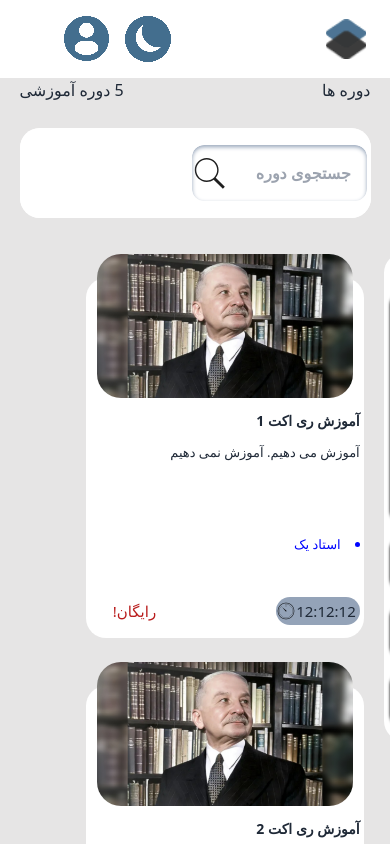
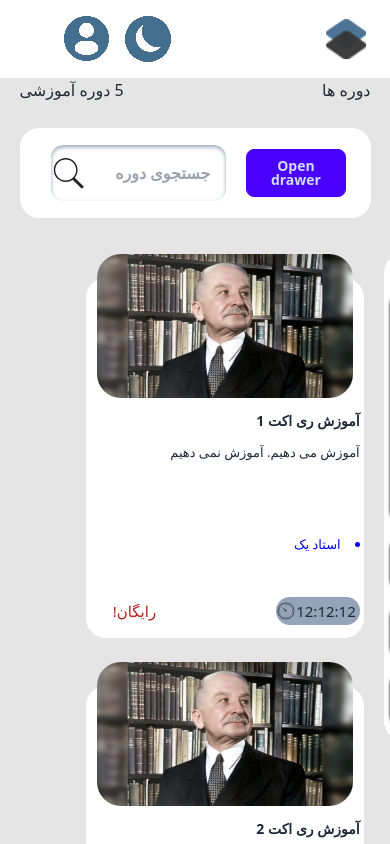
Before and after one commit to academy-react-summer1403/future-programmers, a React (Vite) app: page /courses in a window 390 px wide. Shown: the top 844 px of the page. Built offline with nearby package versions, Linux system fonts and the light colour scheme; a web font is replaced by a local one.

Commit message:
doing sideBar

```diff
--- /dev/null
+++ b/src/component/topCategory/TopCategory.jsx
@@ -0,0 +1,20 @@
+// import React from 'react'
+
+import FormField from "../Fields/FormField"
+
+function TopCategory() {
+  return (
+    <div className='items-center hidden max-sm:hidden md:flex'>
+        <h1 className='font-bold pr-2 mr-4 text-[15px] md:max-lg:text-[11px] md:max-lg:mr-[10px] md:max-lg:pr-0 md:max-lg:w-[75px] w-[97px] dark:text-white'>مرتب سازی</h1>
+
+        <FormField FieldTopic={'جدیدترین'} name={'New'}/>
+        <FormField FieldTopic={'پرفروش ترین'} name={'BestSelling'}/>
+        <FormField FieldTopic={'گران ترین'} name={'Expensive'}/>
+        <FormField FieldTopic={'ارزان ترین'} name={'Cheap'}/>
+
+        <button type='submit'  className='bg-slate-400 p-4 md:max-lg:p-2 text-[16px] md:max-lg:text-[14px]  rounded-xl mr-[180px] md:max-lg:mr-[40px] dark:text-white'>جستجو کن</button>
+    </div>
+  )
+}
+
+export default TopCategory
--- a/src/screens/courses/Courses.jsx
+++ b/src/screens/courses/Courses.jsx
@@ -1,7 +1,8 @@
 import {Formik, Field, Form} from 'formik';
 import CourseCard from '../../component/CourseCard/CourseCard';
 import Accardion from '../../component/accardion/accardion';
-import FormField from '../../component/Fields/FormField';
+// import FormField from '../../component/Fields/FormField';
+import TopCategory from '../../component/topCategory/TopCategory';
 // import UseDarkMood from './UseDarkMood';
 
 
@@ -26,17 +27,24 @@ return (
             <Formik initialValues={{SearchCourse:'', New:'',BestSelling:'',Expensive:'',Cheap:'' , sort:null }}>
                 <Form  className='w-[100%] h-[115px] md:max-lg:h-[100%] max-md:h-[100%] bg-white rounded-[20px] flex items-center md:max-lg:gap-0 gap-4 gap-0 dark:bg-black'>
 
+                <div className="drawer md:hidden w-[100px] mr-[7%]">
+                        <input id="my-drawer" type="checkbox" className="drawer-toggle" />
+                        <div className="drawer-content">
+                            {/* Page content here */}
+                            <label htmlFor="my-drawer" className="btn btn-primary drawer-button">Open drawer</label>
+                        </div>
+                        <div className="drawer-side right-[50%] z-[999] sm:right-[59%] ">
+                            <label htmlFor="my-drawer" aria-label="close sidebar" className="drawer-overlay"></label>
+                            <ul className="menu bg-base-200 text-base-content min-h-full w-80 p-4">
+                            {/* Sidebar content here */}
+                            <li><a>Sidebar Item 1</a></li>
+                            <li><a>Sidebar Item 2</a></li>
+                            </ul>
+                        </div>
+                    </div>
+
                     <Field className='p-4 md:max-lg:p-2 w-[25%] md:max-lg:w-[27%] max-md:w-[50%] max-md:mx mr-[1%] bg-[url(public/search.svg)] bg-no-repeat bg-left text-base md:max-lg:text-[11px] font-bold [background-size:35px] md:max-lg:[background-size:25px] shadow-inner shadow-slate-400 rounded-xl dark:bg-slate-400 dark:placeholder-white' type='text' placeholder='جستجوی دوره' name='SearchCourse'  />
-                    <div className='items-center hidden md:flex'>
-                        <h1 className='font-bold pr-2 mr-4 text-[15px] md:max-lg:text-[11px] md:max-lg:mr-[10px] md:max-lg:pr-0 md:max-lg:w-[75px] w-[97px] dark:text-white'>مرتب سازی</h1>
-
-                        <FormField FieldTopic={'جدیدترین'} name={'New'}/>
-                        <FormField FieldTopic={'پرفروش ترین'} name={'BestSelling'}/>
-                        <FormField FieldTopic={'گران ترین'} name={'Expensive'}/>
-                        <FormField FieldTopic={'ارزان ترین'} name={'Cheap'}/>
-
-                        <button type='submit'  className='bg-slate-400 p-4 md:max-lg:p-2 text-[16px] md:max-lg:text-[14px]  rounded-xl mr-[180px] md:max-lg:mr-[40px] dark:text-white'>جستجو کن</button>
-                    </div>
+                    <TopCategory />
 
                 </Form>
             </Formik>
```
